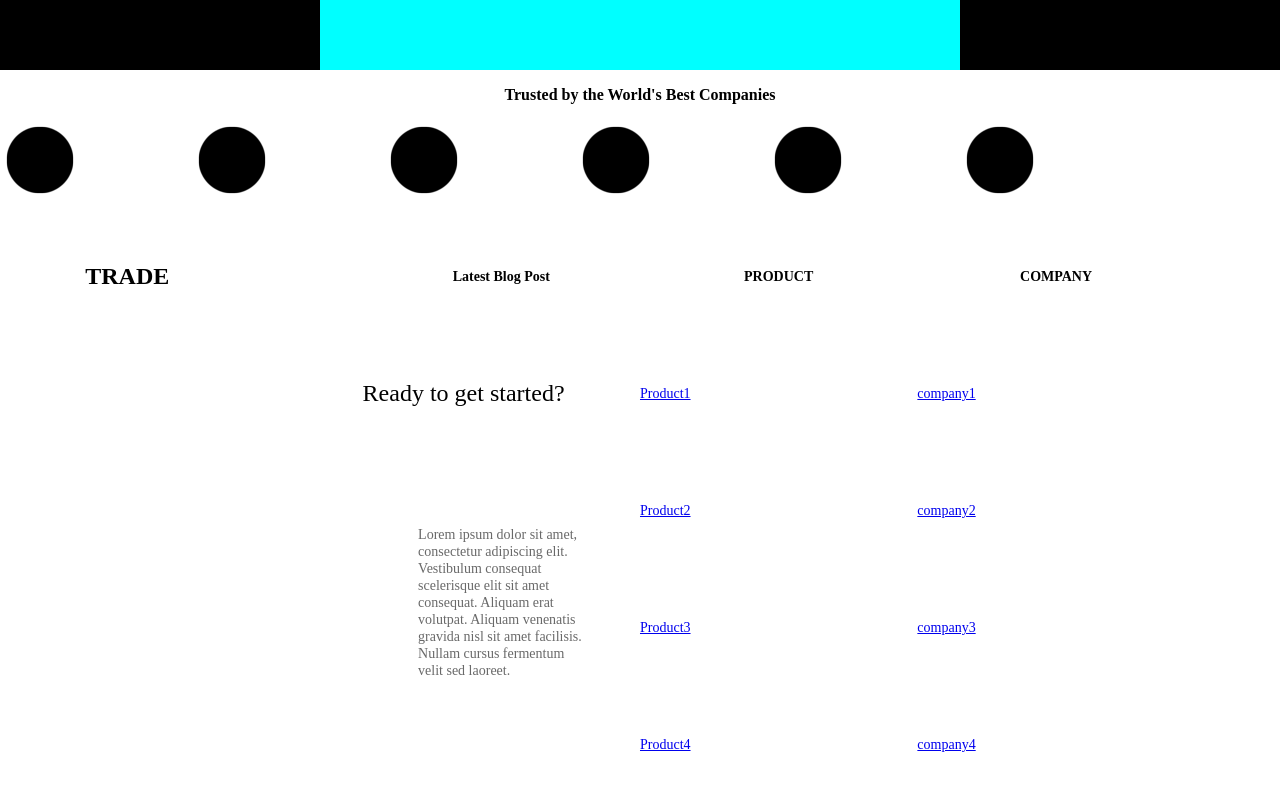
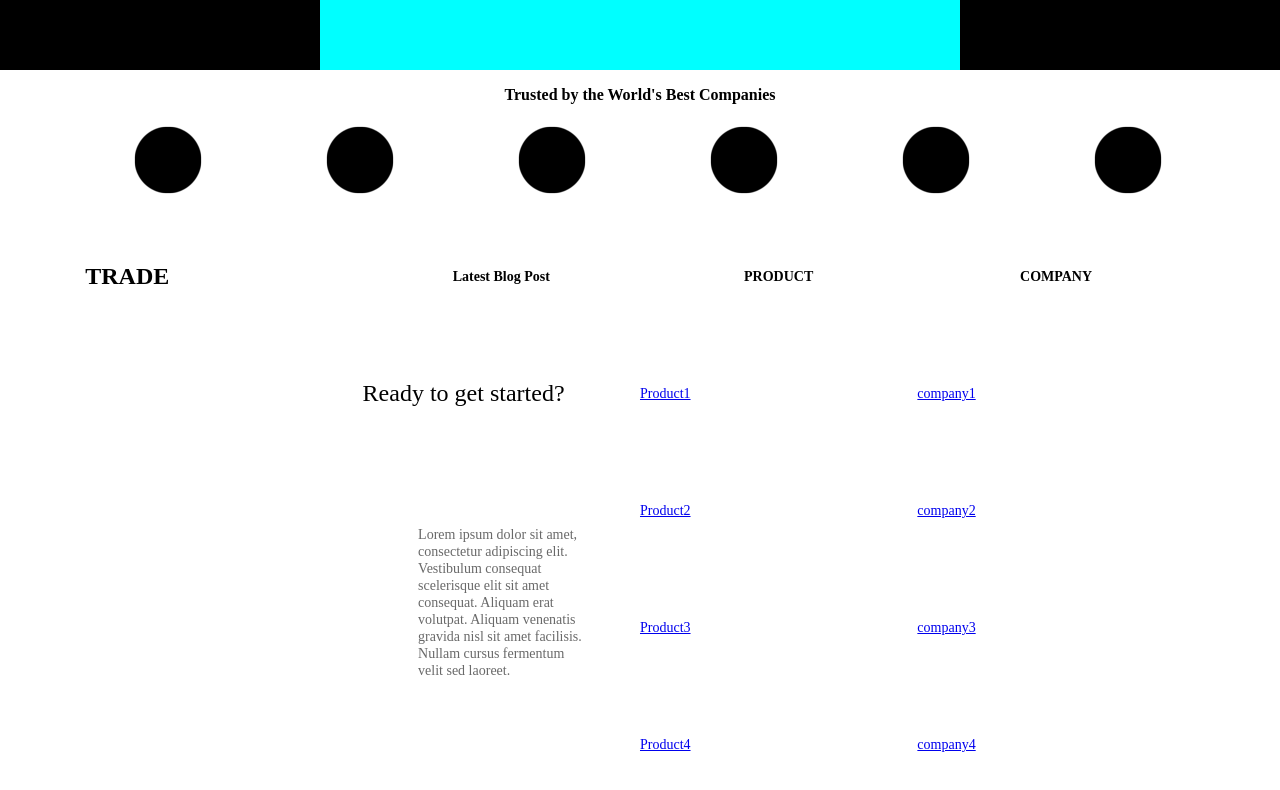
Before and after one commit to sotheaKIT/Internship-Kirirrom-development-team, a Vue app: page / in a window 1280 px wide. Shown: the top 790 px of the page. Built offline with nearby package versions, Linux system fonts and the light colour scheme.

Commit message:
social-proof updated

```diff
--- a/src/components/social-proof/Social.css
+++ b/src/components/social-proof/Social.css
@@ -2,6 +2,7 @@
     float:left;
     position: relative;
     width: 15%;
+    left: 10%;
     }
     .title {
         text-align: center;
```
